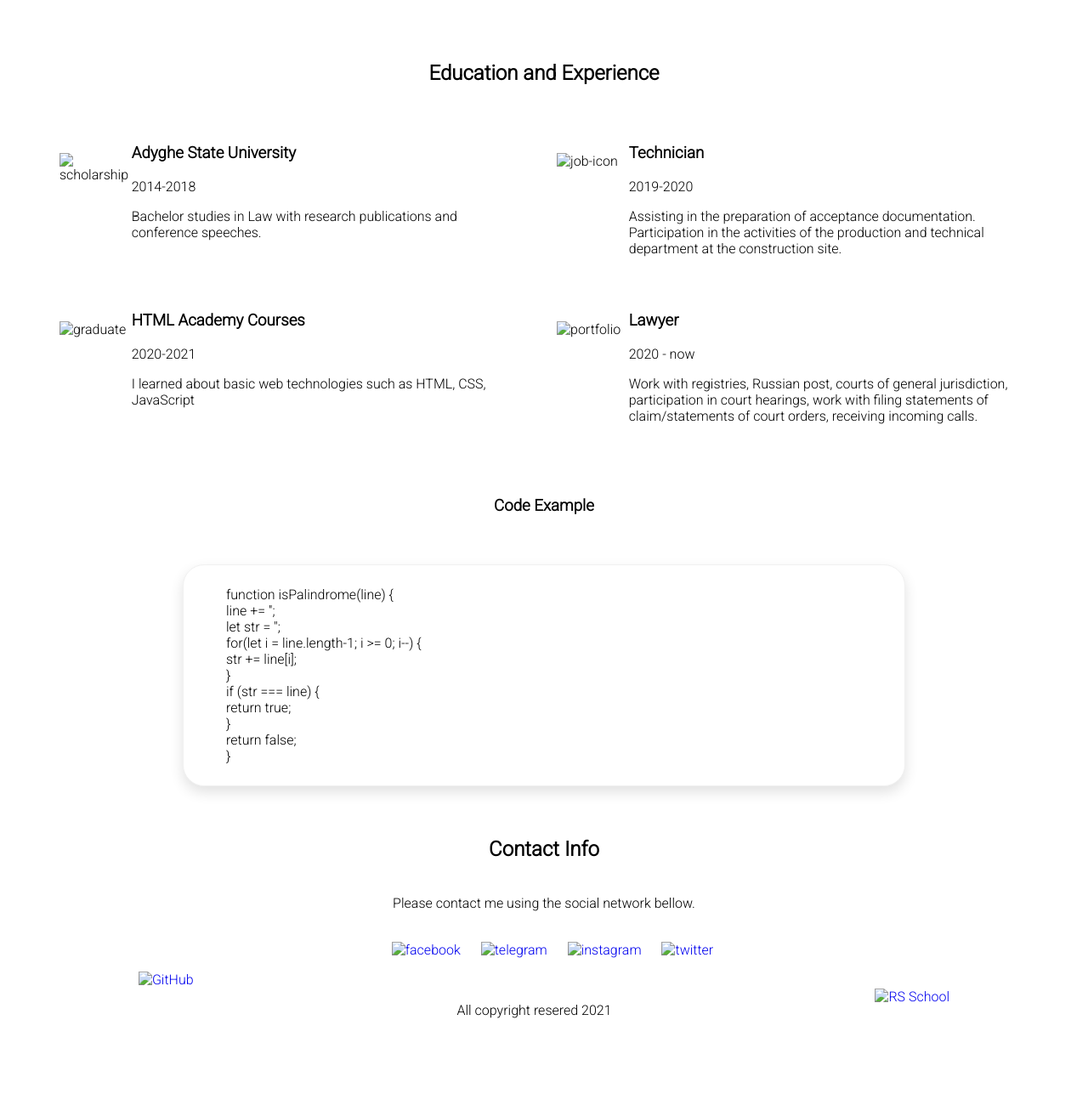
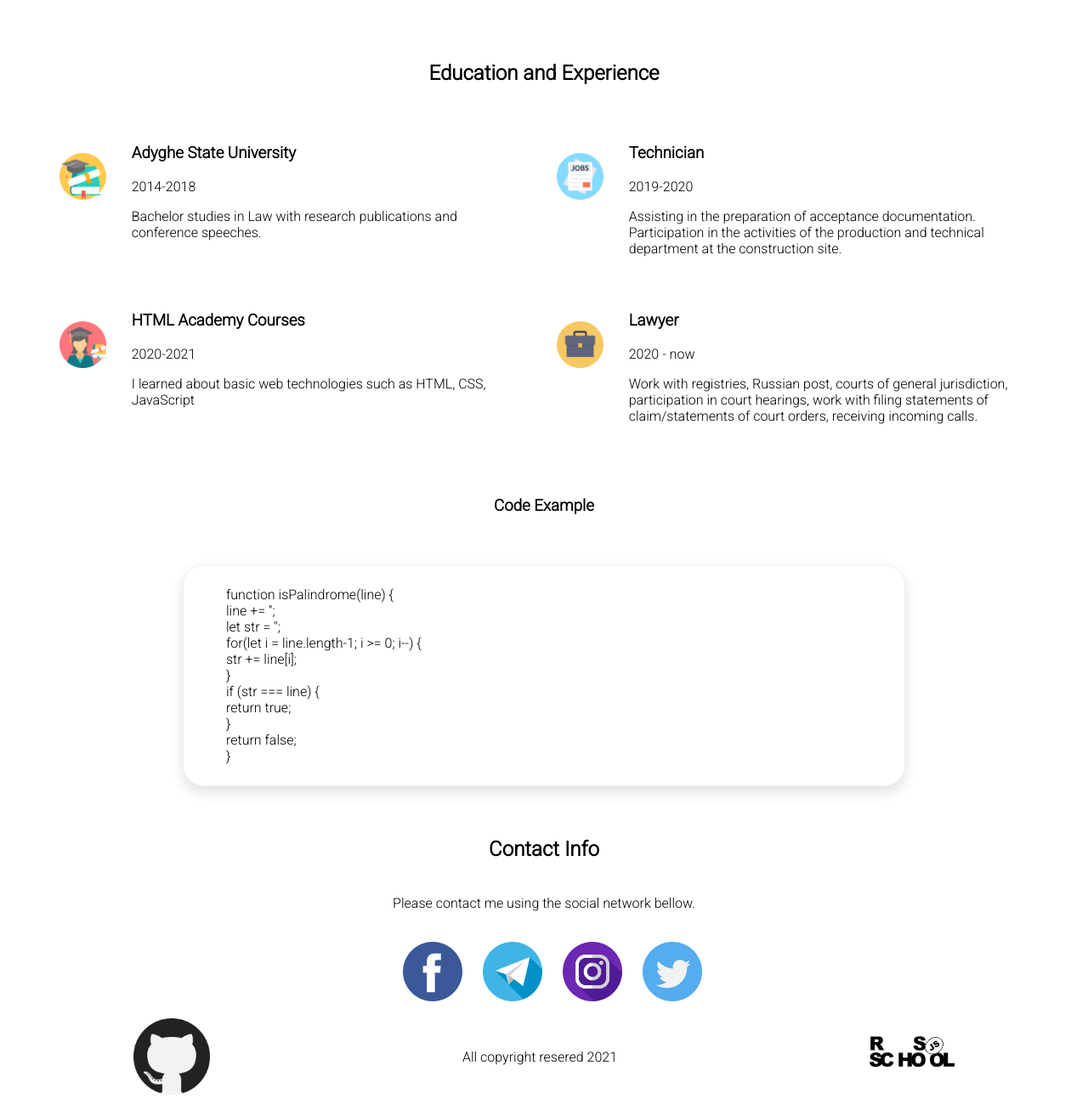
Before and after one commit to doublexkid/rsschool-cv, a plain HTML site: page index.html in a window 1280 px wide. Shown: the part 1409-2709 px from the top of the page at 85% size. Before the commit the page ends 2631 px from the top, so only its background shows below. Drawn offline with Linux system fonts and the light colour scheme; the site is published under a folder, as on GitHub Pages, so addresses that start at the root find nothing.

Commit message:
fix: edit link path

```diff
--- a/index.html
+++ b/index.html
@@ -80,7 +80,7 @@
         </div>
         <div class="skills__cards-container">
           <div class="skills__cards">
-            <img src="/img/html.png" alt="HTML" />
+            <img src="img/html.png" alt="HTML" />
             <h2>HTML</h2>
             <p>
               Semantic HTML, forms and validations,accessibility, SEO basics,
@@ -88,7 +88,7 @@
             </p>
           </div>
           <div class="skills__cards">
-            <img src="/img/css.png" alt="CSS" />
+            <img src="img/css.png" alt="CSS" />
             <h2>CSS</h2>
             <p>
               Basic CSS, block and inline elements, positioning elements,
@@ -96,7 +96,7 @@
             </p>
           </div>
           <div class="skills__cards">
-            <img src="/img/github.png" alt="Git and Github" />
+            <img src="img/github.png" alt="Git and Github" />
             <h2>Git and GitHub</h2>
             <p>
               Clone the repository or create new one, commit, undo the last
@@ -105,7 +105,7 @@
             </p>
           </div>
           <div class="skills__cards">
-            <img src="/img/sass.png" alt="Sass" />
+            <img src="img/sass.png" alt="Sass" />
             <h2>Sass</h2>
             <p>
               Sass, SCSS, Less. Variables, mathematical operations, mixins,
@@ -114,7 +114,7 @@
             </p>
           </div>
           <div class="skills__cards">
-            <img src="/img/javascript.png" alt="Javascript" />
+            <img src="img/javascript.png" alt="Javascript" />
             <h2>Javascript</h2>
             <p>
               Syntax and basic constructs, DOM manipulations, ES6+ and modular
@@ -122,7 +122,7 @@
             </p>
           </div>
           <div class="skills__cards">
-            <img src="/img/development.png" alt="Others" />
+            <img src="img/development.png" alt="Others" />
             <h2>Others</h2>
             <p>
               Various social skills like good body language, active listening
@@ -144,7 +144,7 @@
         <div class="experience__cards-column">
           <div class="column">
             <div class="column__image">
-              <img src="/img/scholarship.png" alt="scholarship" />
+              <img src="img/scholarship.png" alt="scholarship" />
             </div>
             <div class="card__education">
               <h3>Adyghe State University</h3>
@@ -157,7 +157,7 @@
           </div>
           <div class="column">
             <div class="column__image">
-              <img src="/img/jobs.png" alt="job-icon" />
+              <img src="img/jobs.png" alt="job-icon" />
             </div>
             <div class="card__education">
               <h3>Technician</h3>
@@ -171,7 +171,7 @@
           </div>
           <div class="column">
             <div class="column__image">
-              <img src="/img/graduate.png" alt="graduate" />
+              <img src="img/graduate.png" alt="graduate" />
             </div>
             <div class="card__education">
               <h3>HTML Academy Courses</h3>
@@ -184,7 +184,7 @@
           </div>
           <div class="column">
             <div class="column__image">
-              <img src="/img/portfolio.png" alt="portfolio" />
+              <img src="img/portfolio.png" alt="portfolio" />
             </div>
             <div class="card__education">
               <h3>Lawyer</h3>
@@ -232,22 +232,22 @@
               <li>
                 <a
                   href="https://www.facebook.com/profile.php?id=100069071436301"
-                  ><img src="/img/facebook.png" alt="facebook"
+                  ><img src="img/facebook.png" alt="facebook"
                 /></a>
               </li>
               <li>
                 <a href="https://t.me/hokukid"
-                  ><img src="/img/telegram.png" alt="telegram"
+                  ><img src="img/telegram.png" alt="telegram"
                 /></a>
               </li>
               <li>
                 <a href="https://www.instagram.com/doublexkid/"
-                  ><img src="/img/instagram.png" alt="instagram"
+                  ><img src="img/instagram.png" alt="instagram"
                 /></a>
               </li>
               <li>
                 <a href="https://twitter.com/doublexkid"
-                  ><img src="/img/twitter.png" alt="twitter"
+                  ><img src="img/twitter.png" alt="twitter"
                 /></a>
               </li>
             </ul>
@@ -262,13 +262,13 @@
     <footer>
       <div class="footer">
         <a href="https://github.com/doublexkid"
-          ><img class="footer__img" src="/img/github.png" alt="GitHub"
+          ><img class="footer__img" src="img/github.png" alt="GitHub"
         /></a>
         <p class="footer__text">All copyright resered 2021</p>
         <a href="https://rs.school/js/"
           ><img
             class="rsschool__img"
-            src="/img/rs_school_js.svg"
+            src="img/rs_school_js.svg"
             alt="RS School"
         /></a>
       </div>
```
